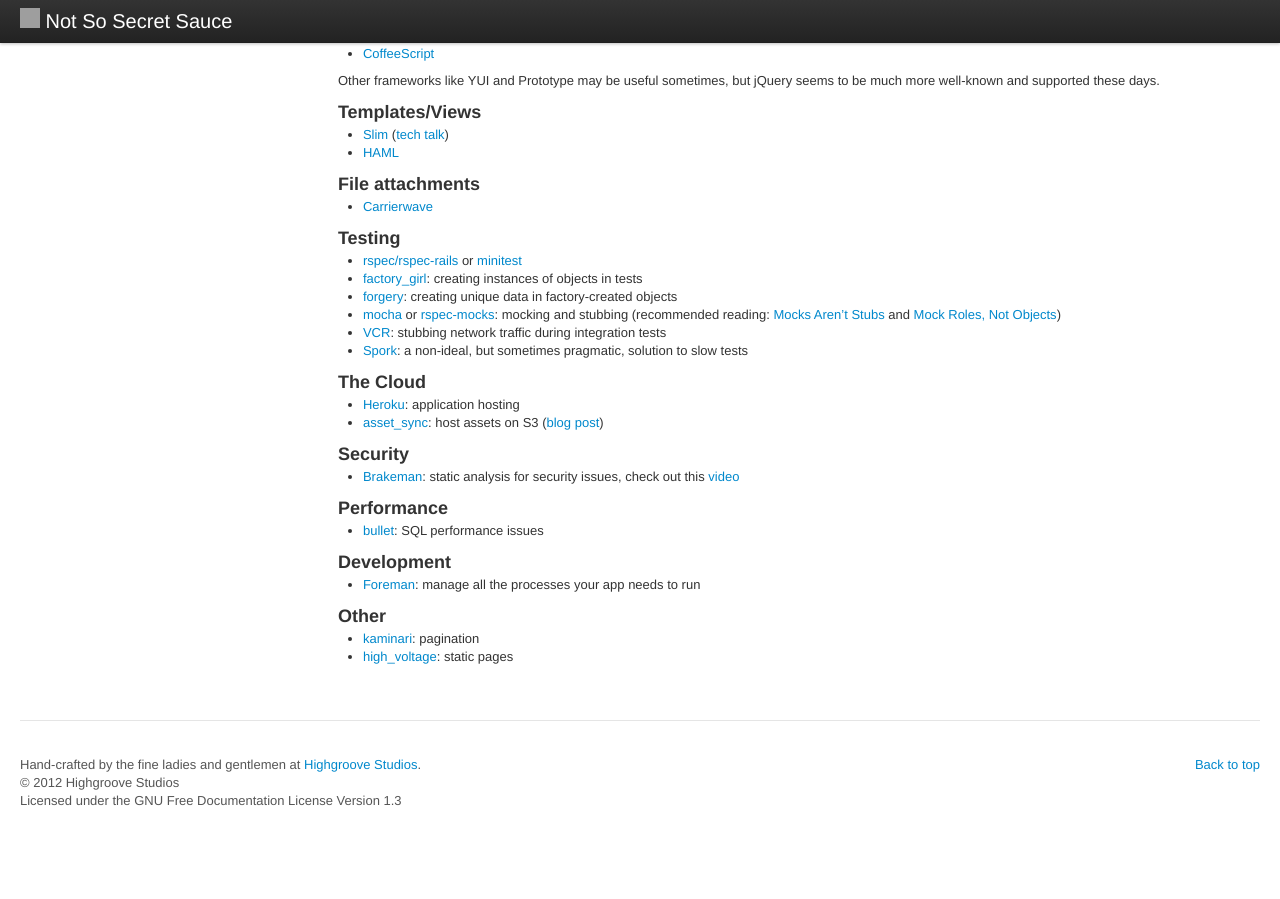
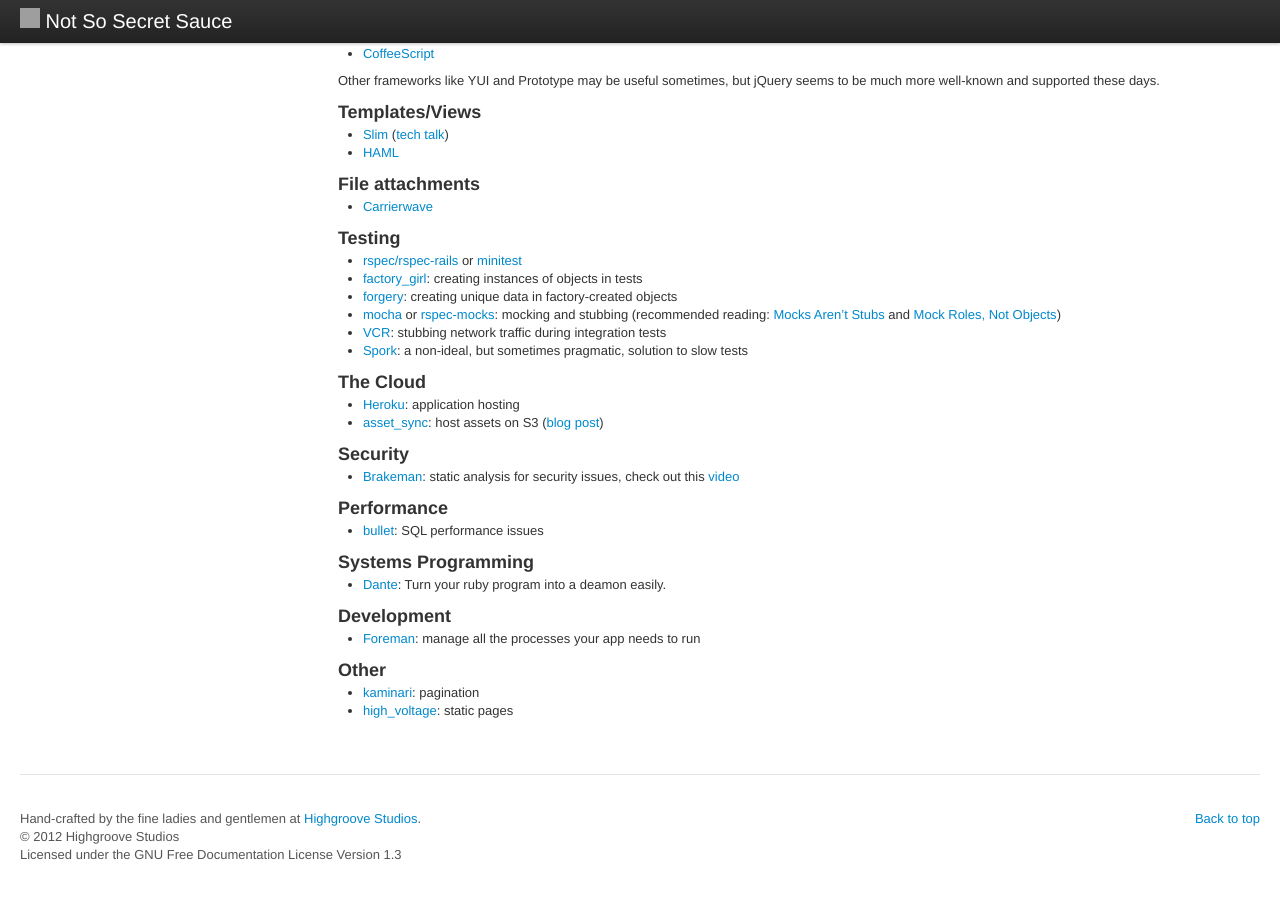
Before and after one commit to daveworth/not-so-secret-sauce, a Jekyll site: the page built from topics/best-practices-and-patterns.md, in a window 1280 px wide and 900 px high, scrolled down 1026 px. Built offline with Jekyll 4.4.1, drawn with Linux system fonts in a browser that asks for light colours; nearby versions of some CDN libraries; comment, search, counter and statistics services are not loaded; before the commit the page ends 1872 px from its top, so only the background shows below that; grey boxes are pictures that could not be loaded.

Commit message:
add Dante to best practices

```diff
--- a/topics/best-practices-and-patterns.md
+++ b/topics/best-practices-and-patterns.md
@@ -128,6 +128,11 @@
 
 * [bullet](https://github.com/flyerhzm/bullet): SQL performance issues
 
+### Systems Programming
+
+* [Dante](https://github.com/bazaarlabs/dante/): Turn your ruby program into a
+  deamon easily.
+
 ### Development
 
 * [Foreman](https://github.com/ddollar/foreman): manage all the processes your
```
